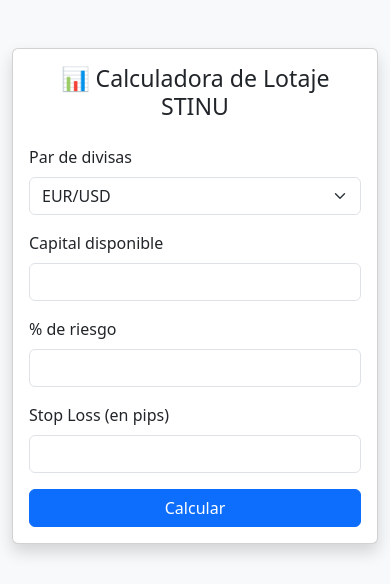
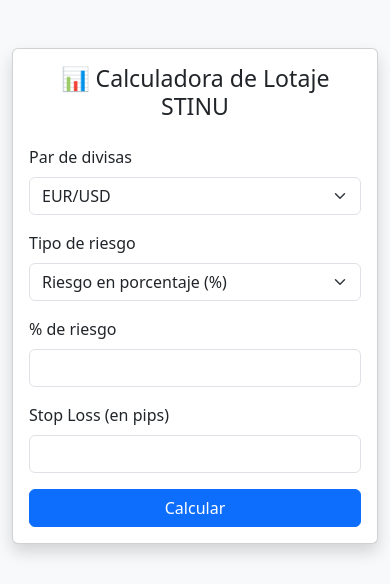
Before and after one commit to Fer333444/trading-app, a Flask app: page /lotaje_tiempo_real in a window 390 px wide. Shown: the top 584 px of the page. Run offline with Flask 3, Linux system fonts and the light colour scheme.

Commit message:
Actualizar calculadora de lotaje: select de divisas, riesgo % o $ y responsive

```diff
--- a/app.py
+++ b/app.py
@@ -328,6 +328,7 @@ def lotaje_tiempo_real():
     error = None
     capital = ''
     riesgo_pct = ''
+    riesgo_monto = ''
     stop_loss = ''
     symbol = 'EUR/USD'
 
@@ -335,15 +336,35 @@ def lotaje_tiempo_real():
         try:
             symbol = request.form['symbol']
             capital = float(request.form['capital'])
-            riesgo_pct = float(request.form['riesgo_pct'])
             stop_loss = float(request.form['stop_loss'])
+            tipo_riesgo = request.form.get('tipo_riesgo')
+            riesgo_dinero = 0
 
-            lotaje, riesgo_dinero = calcular_lotaje_stinu(symbol, capital, riesgo_pct, stop_loss)
+            if tipo_riesgo == "porcentaje":
+                riesgo_pct = float(request.form['riesgo_pct'])
+                riesgo_dinero = round(capital * (riesgo_pct / 100), 2)
+            elif tipo_riesgo == "monto":
+                riesgo_monto = float(request.form['riesgo_monto'])
+                riesgo_dinero = riesgo_monto
+            else:
+                error = "Tipo de riesgo no válido."
+
+            lotaje = round(riesgo_dinero / (stop_loss * 10), 3)
 
         except Exception as e:
             error = f"❌ Error: {e}"
 
-    return render_template('lotaje_tiempo_real.html', lotaje=lotaje, riesgo_dinero=riesgo_dinero, error=error, capital=capital if request.method == 'POST' else '', riesgo_pct=riesgo_pct if request.method == 'POST' else '', stop_loss=stop_loss if request.method == 'POST' else '', symbol=symbol if request.method == 'POST' else 'EUR/USD')
+    return render_template(
+        'lotaje_tiempo_real.html',
+        lotaje=lotaje,
+        riesgo_dinero=riesgo_dinero,
+        error=error,
+        capital=capital,
+        riesgo_pct=riesgo_pct,
+        riesgo_monto=riesgo_monto,
+        stop_loss=stop_loss,
+        symbol=symbol
+    )
 @app.route('/exportar_excel')
 def exportar_excel():
     if 'usuario' not in session:
--- a/templates/lotaje_tiempo_real.html
+++ b/templates/lotaje_tiempo_real.html
@@ -40,13 +40,21 @@
           </div>
 
           <div class="mb-3">
-            <label class="form-label">Capital disponible</label>
-            <input type="number" class="form-control" step="0.01" name="capital" value="{{ capital }}" required>
+            <label class="form-label">Tipo de riesgo</label>
+            <select class="form-select" id="tipo_riesgo" name="tipo_riesgo" onchange="alternarRiesgo()">
+              <option value="porcentaje" selected>Riesgo en porcentaje (%)</option>
+              <option value="monto">Riesgo en monto ($)</option>
+            </select>
           </div>
 
-          <div class="mb-3">
+          <div class="mb-3" id="campo_porcentaje">
             <label class="form-label">% de riesgo</label>
-            <input type="number" class="form-control" step="0.01" name="riesgo_pct" value="{{ riesgo_pct }}" required>
+            <input type="number" class="form-control" step="0.01" name="riesgo_pct" value="{{ riesgo_pct }}">
+          </div>
+
+          <div class="mb-3 d-none" id="campo_monto">
+            <label class="form-label">Monto en riesgo ($)</label>
+            <input type="number" class="form-control" step="0.01" name="riesgo_monto" value="{{ riesgo_monto }}">
           </div>
 
           <div class="mb-3">
@@ -69,5 +77,14 @@
       </div>
     </div>
   </div>
+
+  <script>
+    function alternarRiesgo() {
+      const tipo = document.getElementById('tipo_riesgo').value;
+      document.getElementById('campo_porcentaje').classList.toggle('d-none', tipo !== 'porcentaje');
+      document.getElementById('campo_monto').classList.toggle('d-none', tipo !== 'monto');
+    }
+    window.onload = alternarRiesgo;
+  </script>
 </body>
 </html>
```
